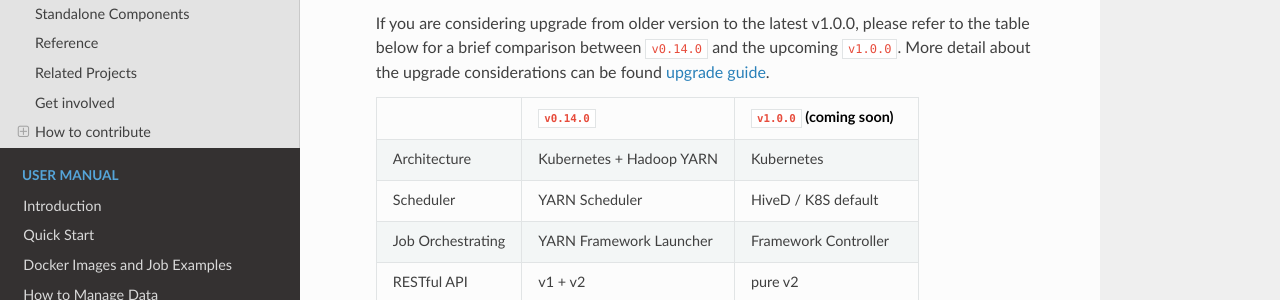
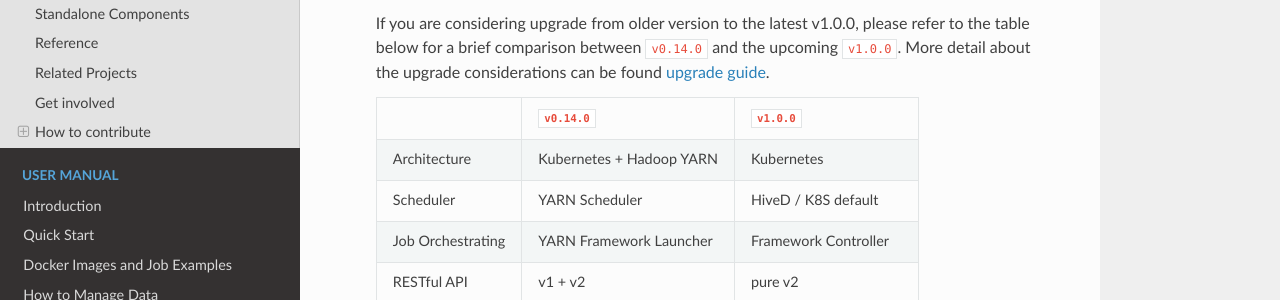
Before and after one commit to shaiic-pai/pai-docs, an MkDocs documentation site: the page built from docs/index.md, in a window 1280 px wide and 900 px high, scrolled down 2679 px. Shown: the part 150-450 px from the top of the window. Built offline with MkDocs 1.6.1, drawn with Linux system fonts in a browser that asks for light colours; nearby versions of some CDN libraries.

Commit message:
remove comming soon

```diff
--- a/docs/index.md
+++ b/docs/index.md
@@ -112,7 +112,7 @@ The [admin manual](https://openpai.readthedocs.io/en/latest/manual/cluster-admin
 
     If you are considering upgrade from older version to the latest v1.0.0, please refer to the table below for a brief comparison between `v0.14.0` and the upcoming `v1.0.0`. More detail about the upgrade considerations can be found [upgrade guide](https://openpai.readthedocs.io/en/latest/manual/cluster-admin/upgrade-guide.html).
 
-    |                   | `v0.14.0`               | `v1.0.0` (coming soon)               |
+    |                   | `v0.14.0`               | `v1.0.0`               |
     | ----------------- | ----------------------- | ---------------------- |
     | Architecture      | Kubernetes + Hadoop YARN| Kubernetes             |
     | Scheduler         | YARN Scheduler          | HiveD / K8S default    |
```
